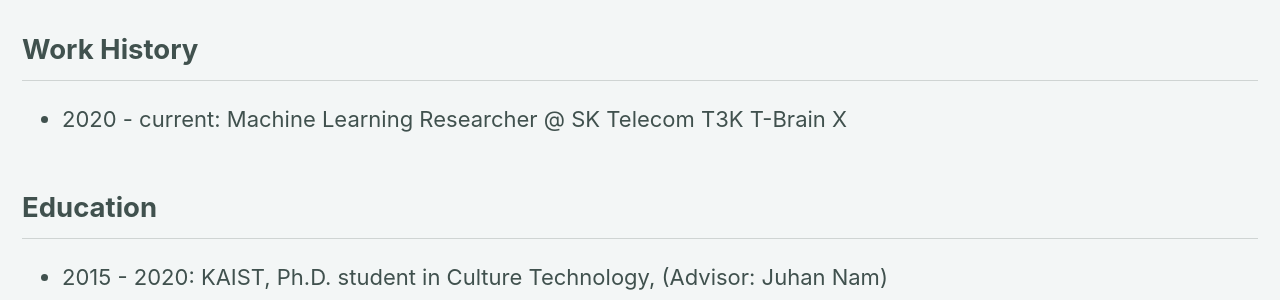
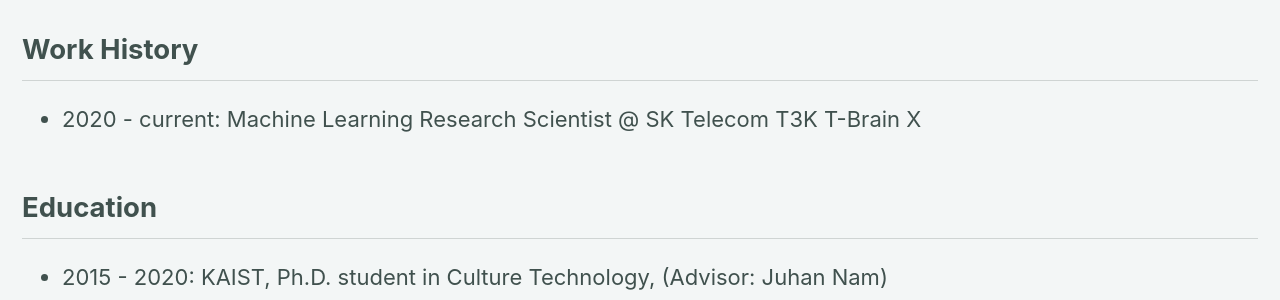
Before and after one commit to jdasam/jdasam.github.io, a Jekyll site: the page built from cv.md, in a window 1280 px wide. Shown: the part 122-422 px from the top of the page. Built offline with Jekyll 4.4.1, drawn with Linux system fonts in a browser that asks for light colours.

Commit message:
Update cv.md

```diff
--- a/cv.md
+++ b/cv.md
@@ -5,7 +5,7 @@
 
 ---
 ## Work History
-- 2020 - current: Machine Learning Researcher @ SK Telecom T3K T-Brain X
+- 2020 - current: Machine Learning Research Scientist @ SK Telecom T3K T-Brain X
 
 
 ## Education
```
